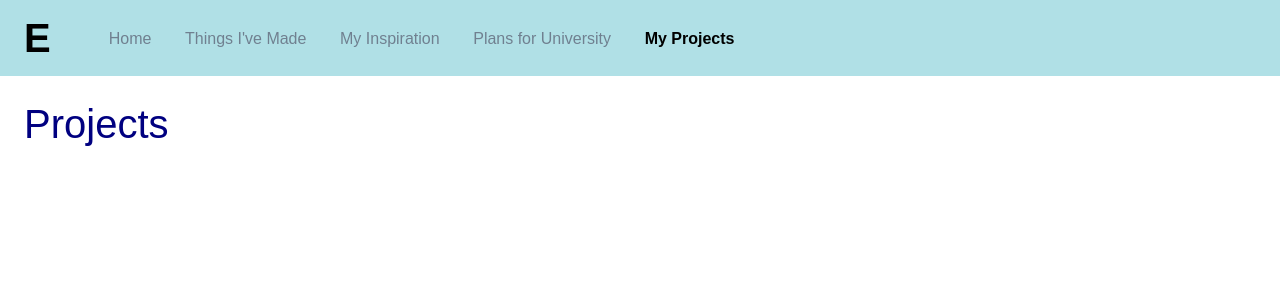
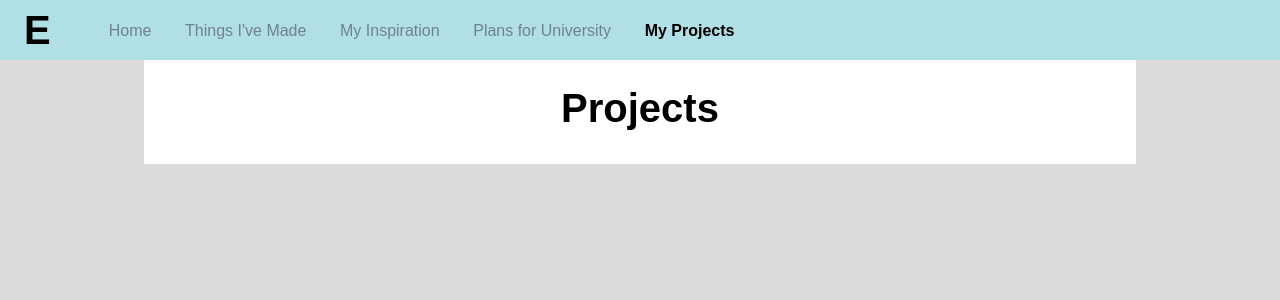
Before and after one commit to jgcodes2020/comtech11-portfolio, a Jekyll site: the page built from projects.html, in a window 1280 px wide. Shown: the top 300 px of the page. Built offline with Jekyll 4.4.1, drawn with Linux system fonts in a browser that asks for light colours; nearby versions of some CDN libraries.

Commit message:
finish card css

```diff
--- a/assets/css/styles-base.scss
+++ b/assets/css/styles-base.scss
@@ -3,19 +3,27 @@
 // Colours/fonts
 :root {
   --base-font: Arial, Helvetica, sans-serif;
-  // THESE ARE TEMPORARY!!
+
+  --base-bg: white;
+  --base-bg2: gainsboro;
+  --base-fg: black;
+
   --nav-bg: powderblue;
+  --nav-bg2: skyblue;
   --nav-fg: black;
   --nav-fg2: slategray;
 
-  --nav-btn-base: turquoise;
-  --nav-btn-checked: mediumturquoise;
-  --nav-btn-press: darkturquoise;
+  --nav-acc-light: turquoise;
+  --nav-acc-mid: mediumturquoise;
+  --nav-acc-dark: darkturquoise;
 }
 body {
   font-family: var(--base-font);
   box-sizing: border-box;
   margin: 0;
+
+  background-color: var(--base-bg2);
+  color: var(--base-fg);
 }
 
 // ====================
@@ -28,7 +36,7 @@
   grid-template-areas:
     "brand menu"
     "links links";
-  padding: 0.5rem 0 0.5rem;
+  padding: 0.5rem 0 0 0;
 
   background-color: var(--nav-bg);
   color: var(--nav-fg);
@@ -56,13 +64,13 @@
   height: fit-content;
   width: fit-content;
 
-  background-color: var(--nav-btn-base);
+  background-color: var(--nav-acc-light);
 }
 nav > input:checked + label.nav-toggle {
-  background-color: var(--nav-btn-checked);
+  background-color: var(--nav-acc-mid);
 }
 nav > label.nav-toggle:active {
-  background-color: var(--nav-btn-press);
+  background-color: var(--nav-acc-dark);
 }
 
 // Primary navbar link styles
@@ -78,9 +86,12 @@
   // common transition properties
   overflow: hidden;
   height: 0;
-  transition: height 0.5s ease-in-out;
+  transition: height 0.5s ease-in-out, padding 0.5s ease-in-out;
 
-
+  background-color: var(--nav-bg2);
+}
+nav > input:checked ~ ul.nav-links {
+  height: calc(var(--data-nav-scrollheight) + 1rem);
 }
 nav > ul.nav-links > li {
   height: 2rem;
@@ -114,6 +125,42 @@
 // ====================
 
 main {
-  color: navy;
   padding: 1.5rem;
+  max-width: var(--breakpoint-lg);
+  margin: 0 auto;
+
+  background-color: var(--base-bg);
 }
+main > h1 {
+  text-align: center;
+  font-weight: bold;
+}
+img {
+  max-width: 100%;
+  max-height: 100%;
+  object-fit: fill;
+}
+
+section.ccard {
+  display: flex;
+  flex-direction: column;
+}
+
+section.ccard > * {
+  order: 2;
+  flex-grow: 1;
+  flex-basis: 0;
+
+  padding: 0.5rem;
+}
+section.ccard > .content {
+  order: 1;
+  flex-grow: 1;
+}
+
+.ctr-container {
+  display: flex;
+  flex-direction: row;
+  justify-items: center;
+  align-items: center;
+}
--- a/assets/css/styles-desktop.scss
+++ b/assets/css/styles-desktop.scss
@@ -7,7 +7,9 @@
   grid-template-columns: auto 1fr;
   grid-template-rows: auto;
   grid-template-areas:
-    "brand links"
+    "brand links";
+
+  padding: 0;
 }
 
 nav > .nav-toggle {
@@ -20,6 +22,18 @@
   gap: 1.5rem;
 
   padding-left: 0;
+  height: initial;
 
-  height: initial;
+  background-color: initial;
 }
+
+// !*! Content styles
+// ==================
+
+
+section.ccard.card-left {
+  flex-direction: row-reverse;
+}
+section.ccard.card-right {
+  flex-direction: row;
+}
--- a/assets/css/styles.css
+++ b/assets/css/styles.css
@@ -1,2 +1,2 @@
-@import url("styles-base.css");
-@import url("styles-desktop.css") screen and (min-width: 768px);
+@import url("/assets/css/styles-base.css");
+@import url("/assets/css/styles-desktop.css") screen and (min-width: 768px);
--- a/assets/js/navbar.js
+++ b/assets/js/navbar.js
@@ -2,27 +2,20 @@
 let links = $("nav > ul.nav-links")
 
 // whenever you click on the "hamburger" icon it toggles the view, open and closed.
-check.on("input", event => {
-  let target = $(event.delegateTarget);
-  if (target.is(":checked"))
-    links.css("height", links.prop("scrollHeight"));
-  else
-    links.css("height", 0);
-});
+// check.on("input", event => {
+//   let target = $(event.delegateTarget);
+//   if (target.is(":checked"))
+//     links.css("max-height", 100000);
+//   else
+//     links.css("max-height", 0);
+// });
 
 // whenever the window is resized, it switches between mobile and desktop navbars.
-$(window).resize(event => {
+// $(window).resize(event => {
+//   if (window.matchMedia("screen and (min-width: 768px)").matches) {
+//     links.css("max-height", "initial");
+//     check.prop("checked", false);
+//   }
+// });
 
-  if (window.matchMedia("screen and (min-width: 768px)").matches) {
-    links.css("height", "initial");
-    check.prop("checked", false);
-  }
-  else {
-    if (check.is(":checked")) {
-      links.css("height", links.prop("scrollHeight"));
-    }
-    else {
-      links.css("height", 0);
-    }
-  }
-});
+links.css("--data-nav-scrollheight", `${links.prop("scrollHeight")}px`)
```
Also changed, not shown: index.html (+22 -4 lines).
